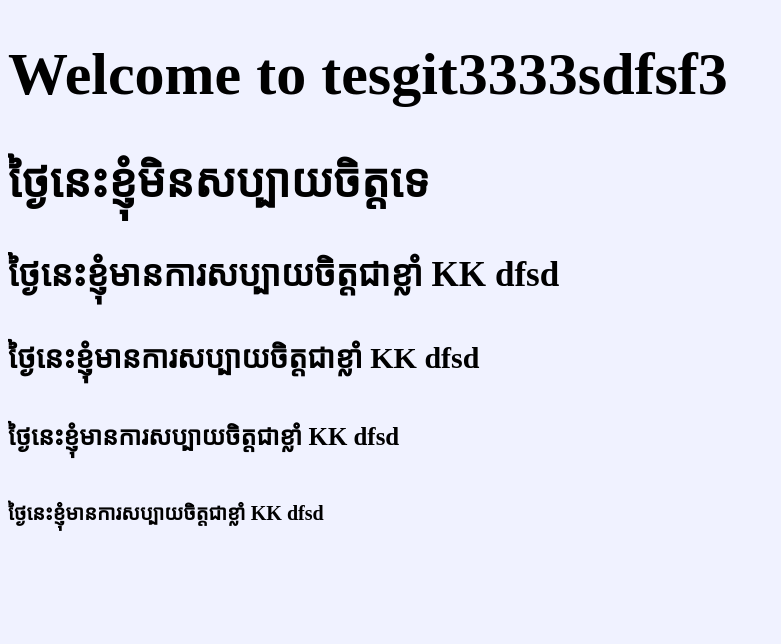
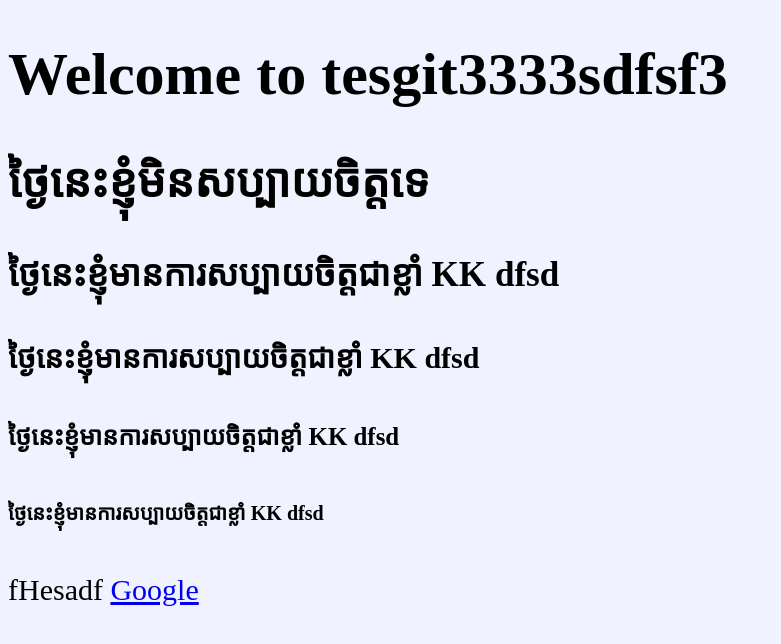
Before and after one commit to Project-bbu/test, a plain HTML site: page FolderTesgit02_24_5_24/index.html in a window 1280 px wide. Shown: the whole page, without its empty margins (0-781 px from the left). Drawn offline with Linux system fonts and the light colour scheme.

Commit message:
update index.html

```diff
--- a/FolderTesgit02_24_5_24/index.html
+++ b/FolderTesgit02_24_5_24/index.html
@@ -13,5 +13,8 @@
     <h4>ថ្ងៃនេះខ្ញុំមានការសប្បាយចិត្តជាខ្លាំ KK dfsd</h4>
     <h5>ថ្ងៃនេះខ្ញុំមានការសប្បាយចិត្តជាខ្លាំ KK dfsd</h5>
     <h6>ថ្ងៃនេះខ្ញុំមានការសប្បាយចិត្តជាខ្លាំ KK dfsd</h6>
+    <p>fHesadf
+      <a href="https://www.google.com">Google</a>
+    </p>
   </body>
 </html>
```
